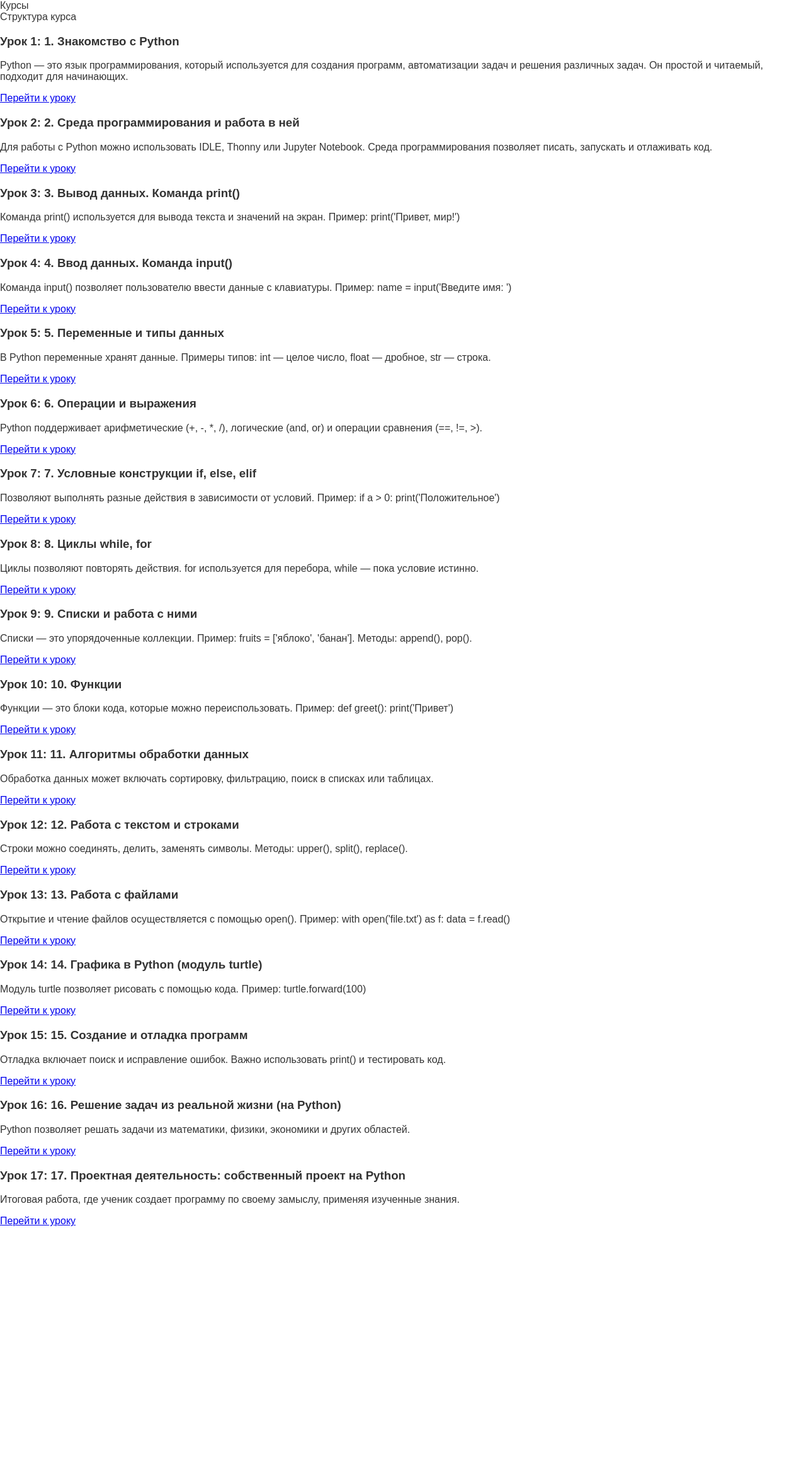
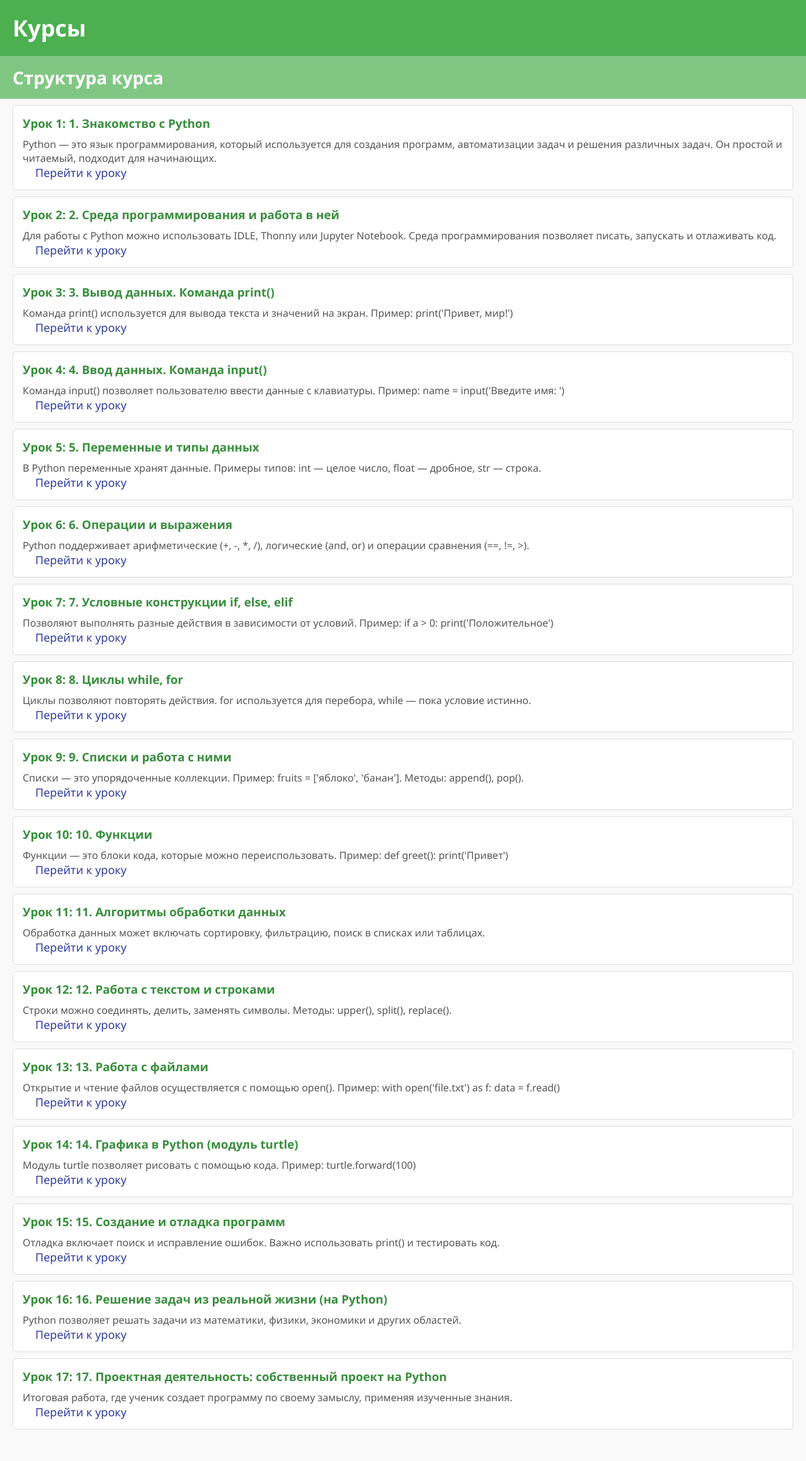
Before and after one commit to maharaha/python-course, a Flask app: page /structure in a window 1280 px wide. Shown: the whole page at 63% size. Before the commit the page ends 1947 px from the top, so only its background shows below. Run offline with Flask 3, Linux system fonts and the light colour scheme.

Commit message:
Update style.css

```diff
--- a/static/css/style.css
+++ b/static/css/style.css
@@ -1,96 +1,63 @@
-/* Основной стиль для body */
 body {
-    font-family: Arial, sans-serif;
     margin: 0;
     padding: 0;
-    background-color: #fff;
-    color: #333;
+    font-family: "Segoe UI", Tahoma, Geneva, Verdana, sans-serif;
+    background-color: #f9f9f9;
 }
 
-/* Шапка с логотипом и надписью "Курсы" */
-.logo-header {
-    display: flex;
-    align-items: center;
-    background-color: #fff;
-    padding: 10px 20px;
-    border-bottom: 5px solid #66bb6a;
+.header {
+    background-color: #4CAF50;
+    color: white;
+    padding: 20px;
+    font-size: 36px;
+    font-weight: bold;
+    text-align: left;
 }
 
-.logo-img {
-    width: 60px;
-    height: auto;
-    margin-right: 15px;
+.subheader {
+    background-color: #81C784;
+    color: white;
+    padding: 15px 20px;
+    font-size: 28px;
+    font-weight: bold;
 }
 
-.logo-title {
-    font-family: 'Pacifico', cursive;
-    font-size: 36px;
-    color: #444;
-    margin: 0;
+.page-title {
+    font-size: 24px;
+    padding: 20px;
+    font-weight: bold;
+    color: #2E7D32;
 }
 
-/* Основной контент */
-.content {
-    padding: 40px 20px;
+a {
+    color: #2e3c9d;
+    text-decoration: none;
+    margin-left: 20px;
+    font-size: 18px;
 }
 
-.course-subtitle {
-    font-size: 28px;
-    color: #2e7d32;
-    margin-bottom: 10px;
-}
-
-.course-title {
-    font-size: 24px;
-    font-weight: bold;
-    color: #333;
-    margin-bottom: 30px;
-}
-
-/* Ссылки */
-.structure-link {
-    font-size: 18px;
-    color: #4caf50;
-    text-decoration: none;
-}
-
-.structure-link:hover {
+a:hover {
     text-decoration: underline;
 }
 
-/* Структура курса */
 .lesson-list {
-    list-style-type: none;
-    padding: 0;
+    padding: 0 20px 40px;
 }
 
-.lesson-list li {
-    background-color: #f1f8e9;
-    margin-bottom: 10px;
-    padding: 10px 15px;
-    border-left: 5px solid #66bb6a;
-    font-size: 18px;
+.lesson-item {
+    background-color: white;
+    border: 1px solid #ddd;
+    border-radius: 6px;
+    padding: 15px;
+    margin: 10px 0;
 }
 
-.lesson-list li a {
-    text-decoration: none;
-    color: #2e7d32;
+.lesson-item h3 {
+    margin: 0 0 10px;
+    color: #388E3C;
 }
 
-.lesson-list li a:hover {
-    text-decoration: underline;
+.lesson-item p {
+    margin: 0;
+    color: #555;
 }
-
-/* Кнопки */
-.button {
-    background-color: #4caf50;
-    color: white;
-    padding: 10px 15px;
-    text-decoration: none;
-    border-radius: 4px;
-    display: inline-block;
-}
-
-.button:hover {
-    background-color: #388e3c;
-}
```
